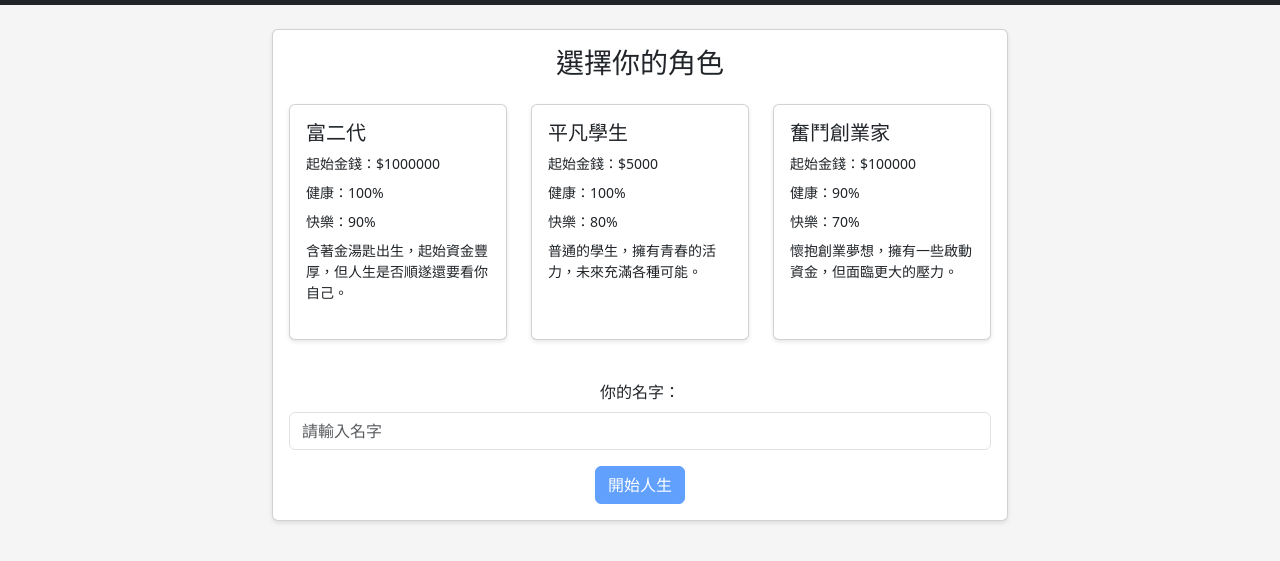
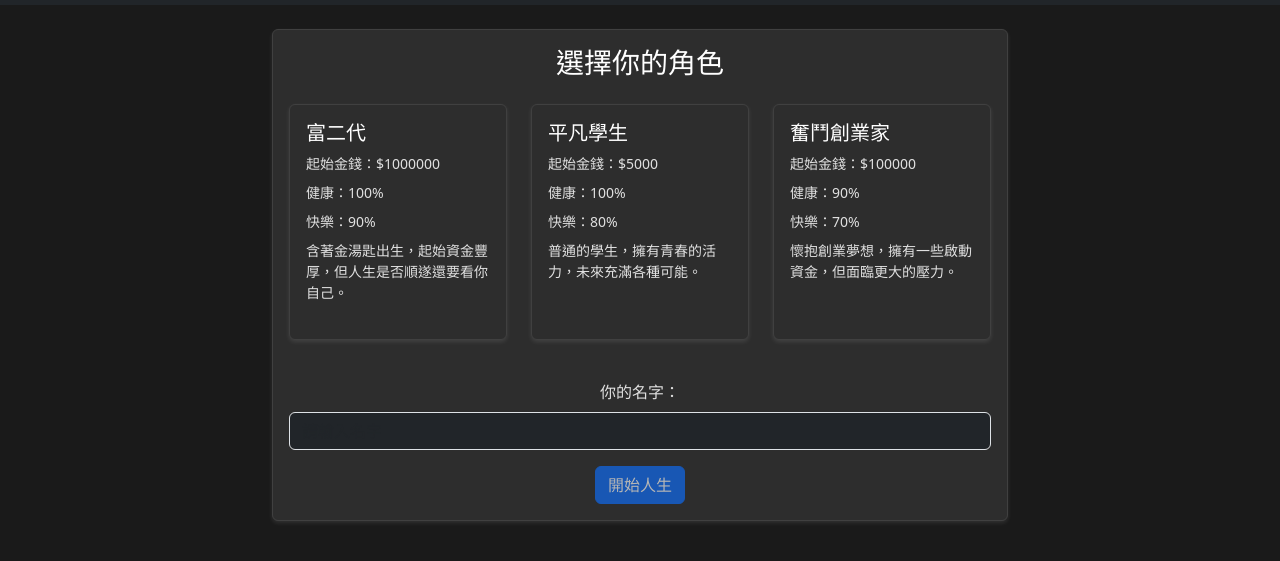
Before and after one commit to nini0902/Life_Simulator, a plain HTML site: page index.html in a window 1280 px wide. Shown: the part 51-612 px from the top of the page. Drawn offline with nearby package versions, Linux system fonts and the light colour scheme.

Commit message:
調整遊戲介面樣式，改善背景顏色及文字顏色，增強可讀性

```diff
--- a/index.html
+++ b/index.html
@@ -41,7 +41,7 @@
                             <div class="mt-4 text-center">
                                 <div class="mb-3">
                                     <label class="form-label">你的名字：</label>
-                                    <input v-model="playerName" type="text" class="form-control" placeholder="請輸入名字">
+                                    <input v-model="playerName" type="text" class="form-control bg-dark text-light" placeholder="請輸入名字">
                                 </div>
                                 <button @click="startGame" class="btn btn-primary" :disabled="!canStartGame">開始人生</button>
                             </div>
--- a/style.css
+++ b/style.css
@@ -1,15 +1,27 @@
 /* 基本樣式 */
 body {
-    background-color: #f5f5f5;
+    background-color: #1a1a1a;
+    color: #ffffff;
 }
 
 .card {
     margin-bottom: 20px;
-    box-shadow: 0 2px 4px rgba(0,0,0,0.1);
+    box-shadow: 0 2px 4px rgba(255,255,255,0.1);
+    background-color: #2d2d2d;
+    border: 1px solid #404040;
+}
+
+.card-title {
+    color: #ffffff;
+}
+
+.card-body {
+    color: #e0e0e0;
 }
 
 .character-stats p {
     margin-bottom: 0.5rem;
+    color: #e0e0e0;
 }
 
 .action-buttons {
@@ -20,14 +32,15 @@ body {
     max-height: 300px;
     overflow-y: auto;
     padding: 10px;
-    background-color: #f8f9fa;
+    background-color: #232323;
     border-radius: 5px;
+    color: #e0e0e0;
 }
 
 .events-log p {
     margin-bottom: 0.3rem;
     padding: 5px;
-    border-bottom: 1px solid #eee;
+    border-bottom: 1px solid #404040;
 }
 
 /* 動畫效果 */
```
